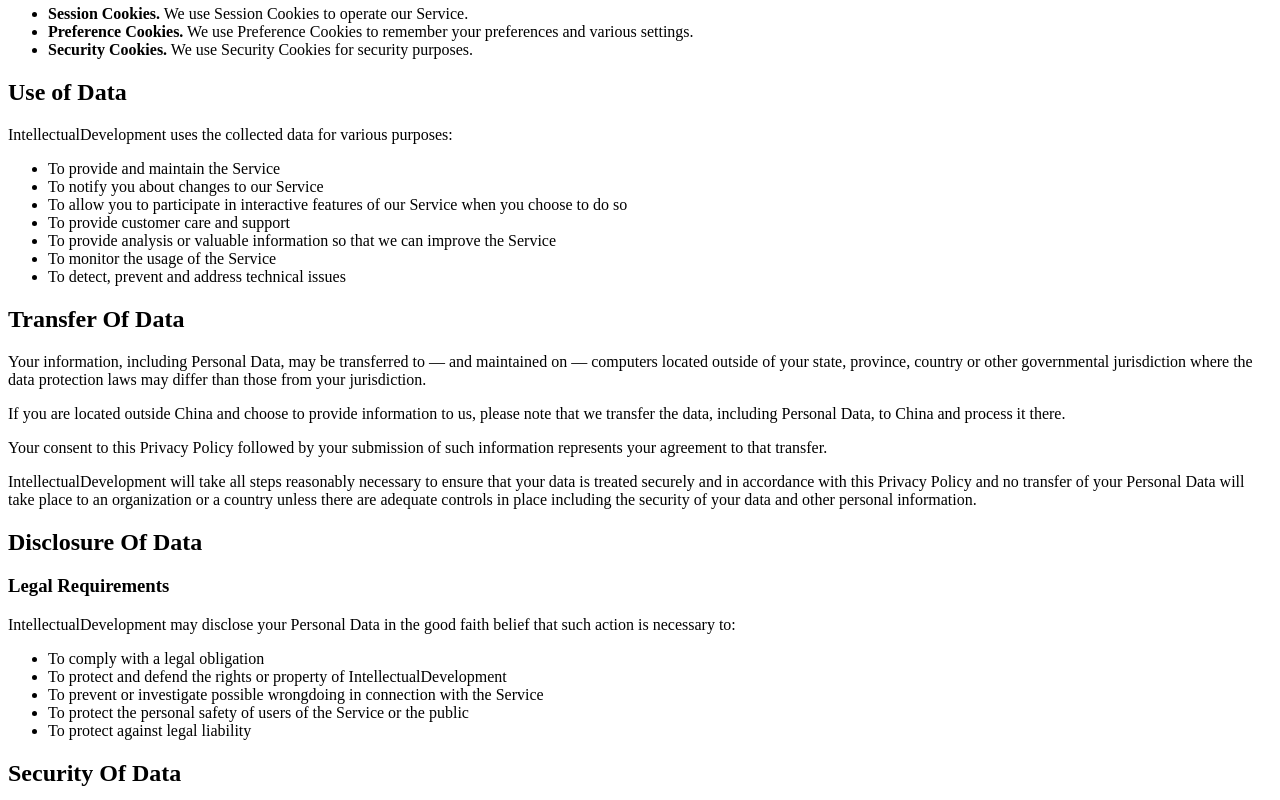
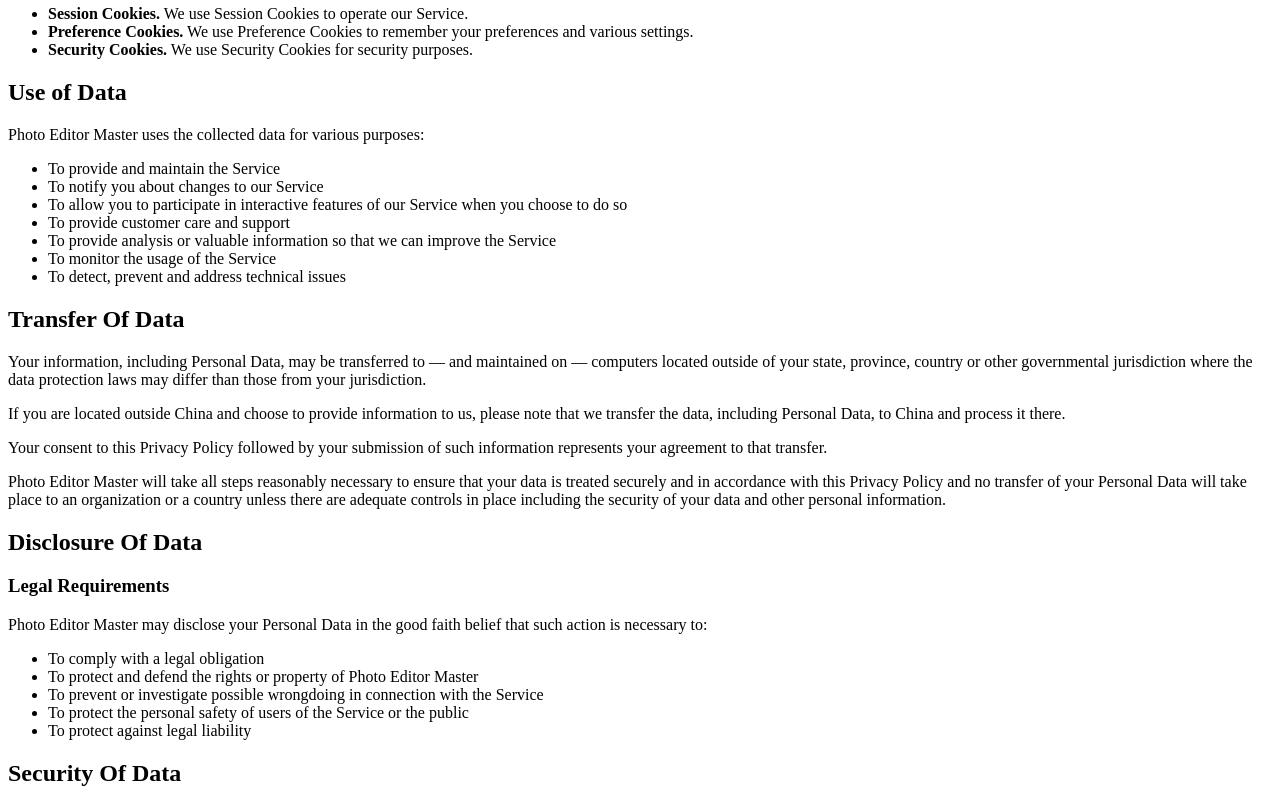
Before and after one commit to jackeycheck/German-Sports-Radio-SDR, a plain HTML site: page index.html in a window 1280 px wide. Shown: the part 780-1580 px from the top of the page. Drawn offline with Linux system fonts and the light colour scheme.

Commit message:
Update index.html

```diff
--- a/index.html
+++ b/index.html
@@ -16,7 +16,7 @@
                     <div class="content">
                         <h1>Privacy Policy</h1>
                         <p>Effective date: October 25, 2019</p>
-                        <p>IntellectualDevelopment ("us", "we", or "our") operates the IntellectualDevelopment mobile application (hereinafter referred to as the "Service")</p>
+                        <p>Photo Editor Master ("us", "we", or "our") operates the Photo Editor Master mobile application (hereinafter referred to as the "Service")</p>
                         <p>This page informs you of our policies regarding the collection, use, and disclosure of personal data when you use our Service and the choices you have associated with that data. </p>
                         <p>We use your data to provide and improve the Service. By using the Service, you agree to the collection and use of information in accordance with this policy. Unless otherwise defined in this Privacy Policy, the terms used in this Privacy Policy have the same meanings as in our Terms and Conditions.</p>
                         <h2>Information Collection And Use</h2>
@@ -40,7 +40,7 @@
                         <li><strong>Security Cookies.</strong> We use Security Cookies for security purposes.</li>
                         </ul>
                         <h2>Use of Data</h2>
-                        <p>IntellectualDevelopment uses the collected data for various purposes:</p>
+                        <p>Photo Editor Master uses the collected data for various purposes:</p>
                         <ul>
                         <li>To provide and maintain the Service</li>
                         <li>To notify you about changes to our Service</li>
@@ -54,13 +54,13 @@
                         <p>Your information, including Personal Data, may be transferred to — and maintained on — computers located outside of your state, province, country or other governmental jurisdiction where the data protection laws may differ than those from your jurisdiction.</p>
                         <p>If you are located outside China and choose to provide information to us, please note that we transfer the data, including Personal Data, to China and process it there.</p>
                         <p>Your consent to this Privacy Policy followed by your submission of such information represents your agreement to that transfer.</p>
-                        <p>IntellectualDevelopment will take all steps reasonably necessary to ensure that your data is treated securely and in accordance with this Privacy Policy and no transfer of your Personal Data will take place to an organization or a country unless there are adequate controls in place including the security of your data and other personal information.</p>
+                        <p>Photo Editor Master will take all steps reasonably necessary to ensure that your data is treated securely and in accordance with this Privacy Policy and no transfer of your Personal Data will take place to an organization or a country unless there are adequate controls in place including the security of your data and other personal information.</p>
                         <h2>Disclosure Of Data</h2>
                         <h3>Legal Requirements</h3>
-                        <p>IntellectualDevelopment may disclose your Personal Data in the good faith belief that such action is necessary to:</p>
+                        <p>Photo Editor Master may disclose your Personal Data in the good faith belief that such action is necessary to:</p>
                         <ul>
                         <li>To comply with a legal obligation</li>
-                        <li>To protect and defend the rights or property of IntellectualDevelopment</li>
+                        <li>To protect and defend the rights or property of Photo Editor Master</li>
                         <li>To prevent or investigate possible wrongdoing in connection with the Service</li>
                         <li>To protect the personal safety of users of the Service or the public</li>
                         <li>To protect against legal liability</li>
@@ -83,7 +83,7 @@
                         <h2>Contact Us</h2>
                         <p>If you have any questions about this Privacy Policy, please contact us:</p>
                         <ul>
-                        <li>By email: gaozhi1708@126.com</li>
+                        <li>By email: HermanEstheroDxIv@yahoo.com</li>
                         </ul> </div>
                 </div>
             </div>
```
